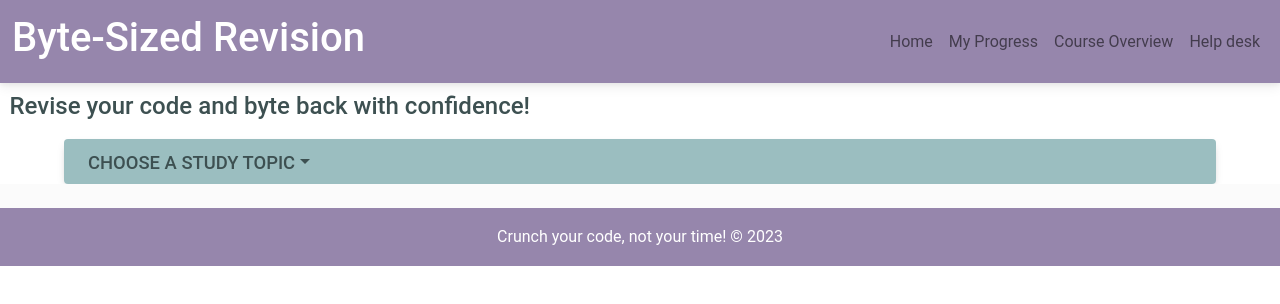
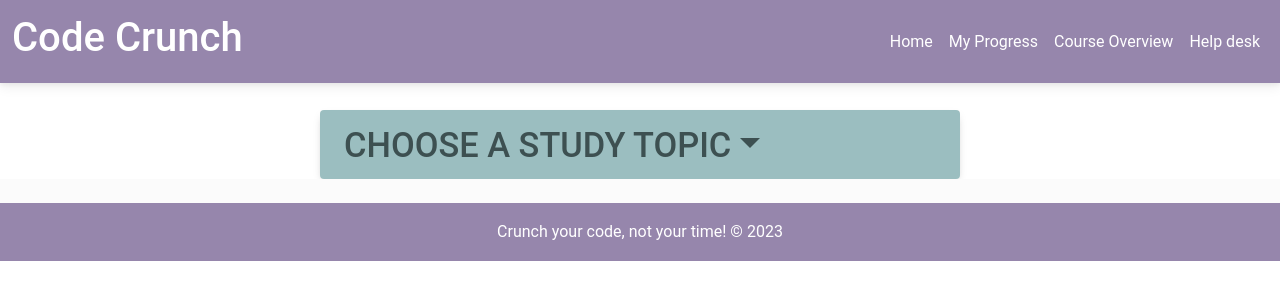
Before and after one commit to attrill20/CodeCrunchProjectWeek, a React (Create React App) app in the folder study-app/: page / in a window 1280 px wide. Shown: the top 304 px of the page. Built offline with nearby package versions, Linux system fonts and the light colour scheme.

Commit message:
james stylings changed

```diff
--- a/study-app/src/App/App.css
+++ b/study-app/src/App/App.css
@@ -16,6 +16,11 @@
 .header-container{
     background-color: #9686AC;
 }
+
+.nav-link {
+    color: white;
+}
+
 .title {
     display:flex;
     justify-content:center;
--- a/study-app/src/App/App.js
+++ b/study-app/src/App/App.js
@@ -19,7 +19,7 @@ const dummyData = {
       youtubeUrl: "9vS86xgG3ak",
       docUrl:`click <a href="https://stackabuse.com/guide-to-react-component/">here</a> for the docs`,
       quizUrl:`click <a href="https://quizgecko.com/quiz/test-your-react-component-knowledge">here</a> for the quiz`,
-      textContent: `<p>React Components Components are independent and reusable bits of code. They serve the same purpose as JavaScript functions, but work in isolation and return HTML.</p>
+      textContent: `<p>React Components are independent and reusable bits of code. They serve the same purpose as JavaScript functions, but work in isolation and return HTML.</p>
       <p>Introduction</p>
       <p>A component is the probably most important concept to understand in React. It is one of the core building blocks of React that allows us to split a UI into independent, reusable pieces, making the task of building UIs much easier. All of these independent components are then combined into a parent component, which will serve as our final user interface.</p>
       <p>In this guide, we will take a look at components and how they work in React, we will also see how to pass data from one component to another using props.</p>
@@ -80,7 +80,7 @@ function App() {
 return (
   <div>
     <Header />
-    <h4 style={{color:"#3D5051"}}>Revise your code and byte back with confidence!</h4>
+    <h4 style={{color:"#3D5051"}}></h4>
     <HashRouter>
       <DropDown topics={topics} selectedTopic={selectedTopic} handleClick={handleClick} />
       <Routes>
--- a/study-app/src/DropDown/DropDown.js
+++ b/study-app/src/DropDown/DropDown.js
@@ -4,8 +4,8 @@ export default function DropDown(props) {
   const { topics, selectedTopic, handleClick } = props;
 
   return (
-    <div style = {{marginLeft: "5%", marginRight: "5%"}} className="btn-group">
-      <button style = {{backgroundColor:"#9BBEC0", fontSize: "1.15em", color: "#3D5051", textAlign: "left"}} type="button" className="btn btn-dark dropdown-toggle" data-mdb-toggle="dropdown" aria-expanded="false">
+    <div style = {{marginLeft: "25%", marginRight: "25%"}} className="btn-group">
+      <button style = {{backgroundColor:"#9BBEC0", fontSize: "2.15em", color: "#3D5051", textAlign: "left"}} type="button" className="btn btn-dark dropdown-toggle" data-mdb-toggle="dropdown" aria-expanded="false">
         {selectedTopic || 'Choose a study topic'}
       </button>
       <ul className="dropdown-menu">
--- a/study-app/src/Header/Header.js
+++ b/study-app/src/Header/Header.js
@@ -19,7 +19,7 @@ const Header = () => {
             </button>
             <div className="d-flex align-items-center ">
               <div className="navbar-brand">
-                <h1 className= "title">Byte-Sized Revision</h1>
+                <h1 className= "title">Code Crunch</h1>
               </div>
             </div>
             <div className="collapse navbar-collapse" id="navbarExample01">
--- a/study-app/src/List/List.js
+++ b/study-app/src/List/List.js
@@ -29,8 +29,7 @@ function List(props) {
     />
       <ListItem
       id= "card1"
-      cardTitle = "Test Title"
-      text = {null}
+      text = "Introduction"
       dangerouslySetInnerHTML = {{ __html: props.content[0].textContent }}
       link = {null}
     />
```
